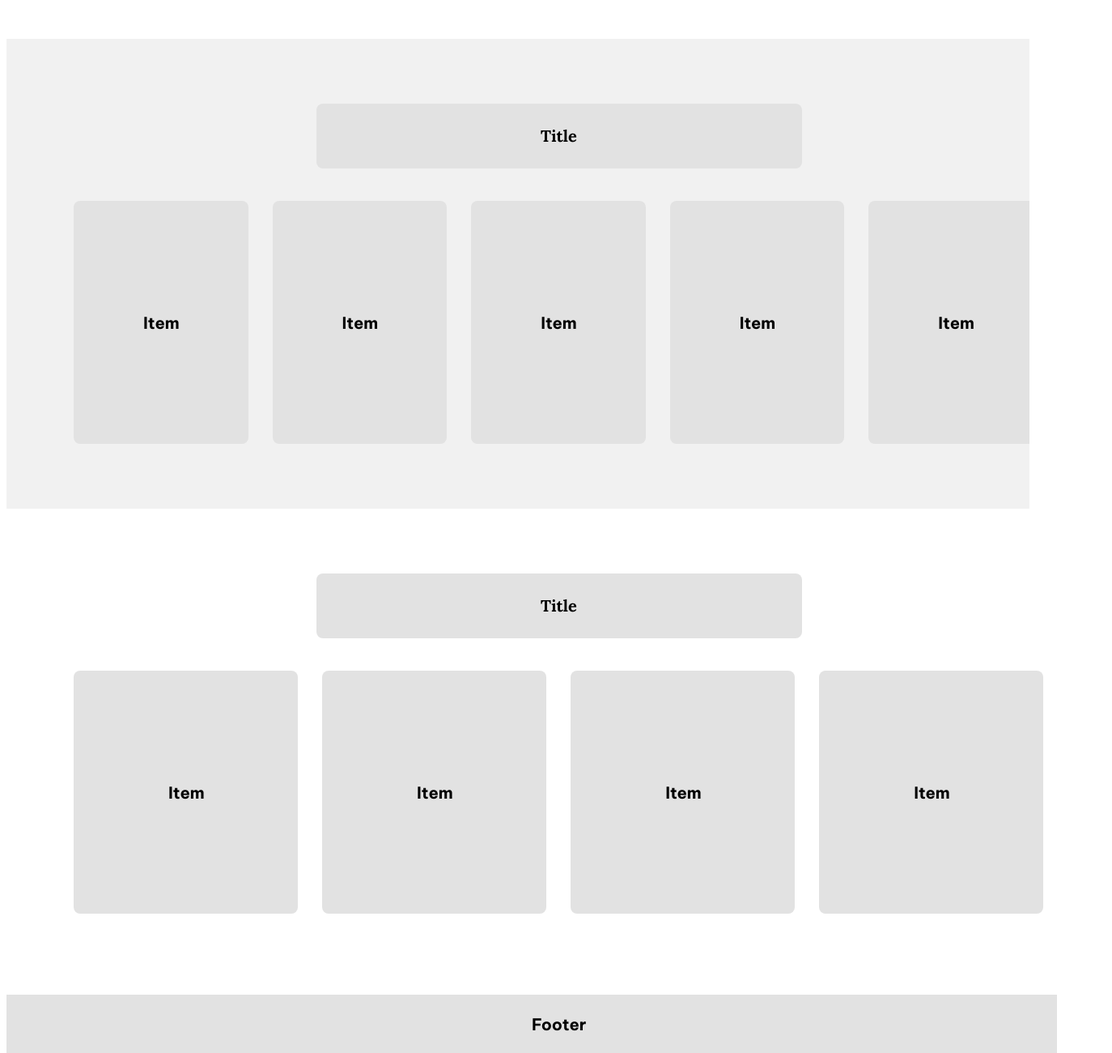
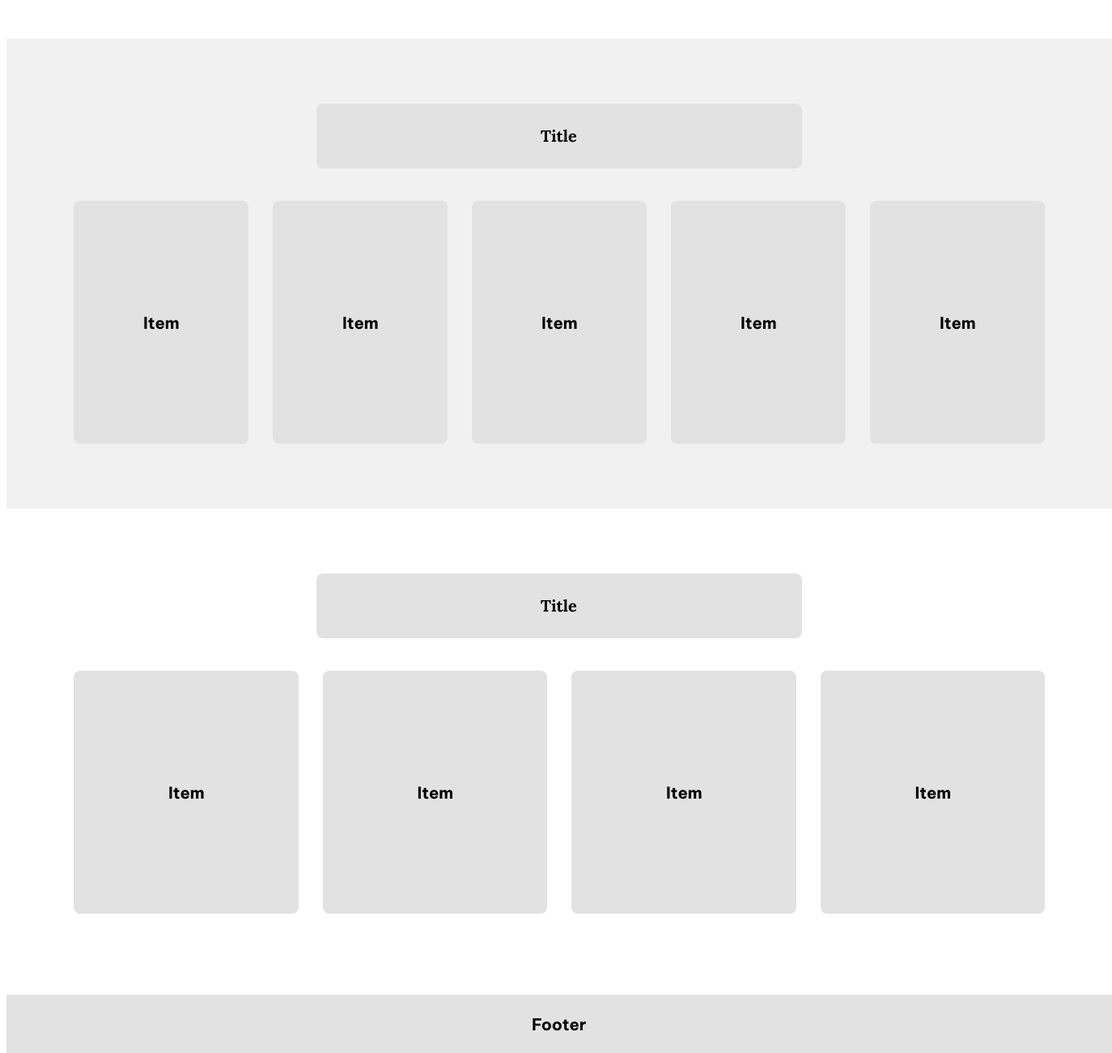
Before and after one commit to NamFnt/bai_4, a website: page index.html in a window 1280 px wide. Shown: the part 1890-3190 px from the top of the page at 81% size, 1374 px wide, since content can reach past the window. Drawn offline with Linux system fonts and the light colour scheme.

Commit message:
Update index.html

```diff
--- a/index.html
+++ b/index.html
@@ -1,5 +1,4 @@
 <!DOCTYPE html>
-
 <html lang="en">
 <head>
     <meta charset="UTF-8">
@@ -25,15 +24,15 @@
     }
     .main
     {
-        width: 0 auto;
+        width: 1366px;
         height: 3162px;
         background: rgba(255, 255, 255, 1);
-        justify-content: center;
-        align-items: center;
+        margin: 0 auto;
     }
     .header
     {
         display: flex;
+        justify-content: center;
     }
     .header .logo
     {
@@ -66,8 +65,9 @@
     .content1
     {
         display: flex;
+        justify-content: center;
         background: rgba(241, 241, 241, 1);
-        width: 0 auto;
+        width: 1366px;
         height: 680px;
     }
     .content1 .a
@@ -101,6 +101,7 @@
     .content2-1, .content2-2
     {
         display: flex;
+        justify-content: center;
     }
     .content2-1 p,
     .content2-2 p
@@ -137,9 +138,10 @@
     }
     .content3
     {
+        justify-content: center;
         overflow: hidden;
         background: rgba(241, 241, 241, 1);
-        width: 0 auto;
+        width: 1366px;
         height: 580px;
     }
     .content3 .d
@@ -155,6 +157,7 @@
     .content3-1
     {
         display: flex;
+        justify-content: center;
     }
     .content3-1 p
     {
@@ -188,6 +191,7 @@
     }
     .content4-1
     {
+        justify-content: center;
         display: flex;
     }
     .content4-1 p
@@ -212,8 +216,9 @@
     }
     .footer
     {
+        justify-content: center;
         background: rgba(217, 217, 217, 1);
-        width: 0 auto;
+        width: 1366px;
         height: 72px;
     }
     .footer p
```
Lines whose indentation alone changed are shown as unchanged.
